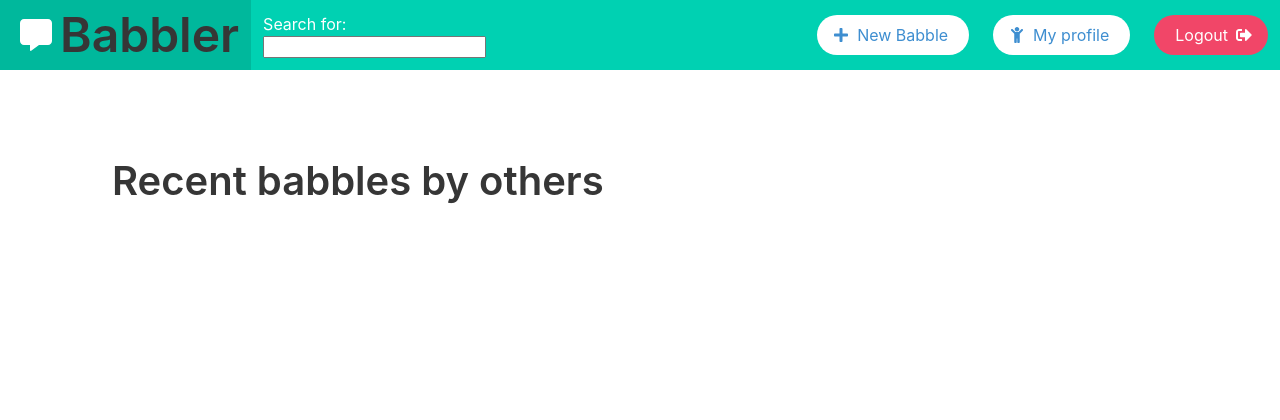
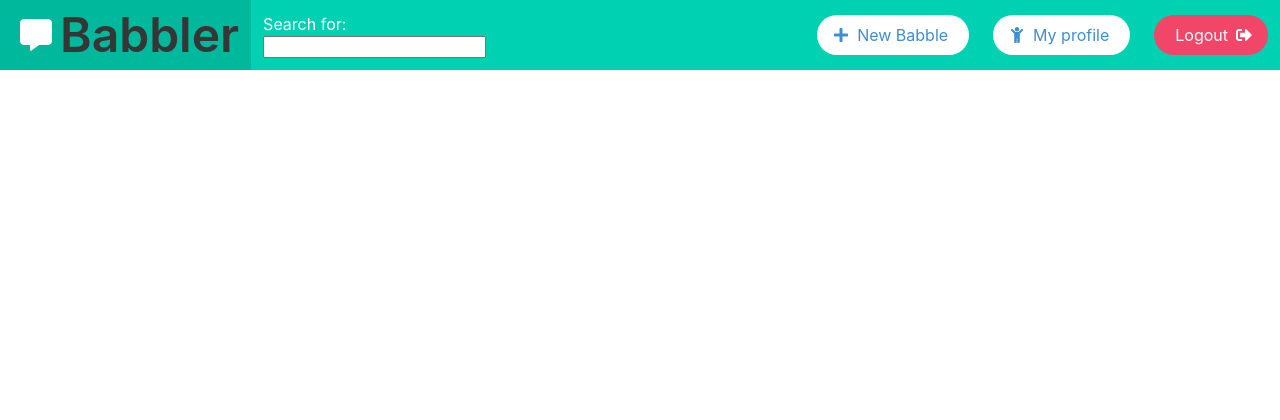
Before and after one commit to GabCh/Babbler, a Flask app: page /myfeed in a window 1280 px wide. Shown: the top 420 px of the page. Run offline with Flask 2, Linux system fonts and the light colour scheme; the visitor is signed in with stand-in values (Sample User, id 1); data comes from the database, SQL or seed files in the repository; some libraries are stand-ins or nearby versions.

Commit message:
Revert "Merge remote-tracking branch 'origin/pimping-and-testing' into tags-mentions"
This reverts commit 449fa95bff159af9823b3c2f47c304f4e16e7e50, reversing
changes made to 0a8fc1d62354271f573eaa162258ff36858030b5.

```diff
--- a/src/app.py
+++ b/src/app.py
@@ -31,15 +31,11 @@ def main():
     logged = 'username' in session
     if logged:
         username = session['username']
-        babbles = db.get_babbles_from_followed_babblers(session['username'])
-        title = "Your newsfeed"
-        if not babbles:
-            babbles = db.get_recent_babbles()
-            title = "Recent babbles by others"
+        babbles = db.get_babbles_from_followed_babblers(username)
         return render_template('index.html',
                                new_login=request.args.get('new_login'),
                                babbler=username, babbles=babbles,
-                               logged=logged, title=title)
+                               logged=logged)
     else:
         return redirect('/login')
 
@@ -150,11 +146,7 @@ def my_profile():
 def feed():
     if 'username' in session:
         babbles = db.get_babbles_from_followed_babblers(session['username'])
-        title = "Your newsfeed"
-        if not babbles:
-            babbles = db.get_recent_babbles()
-            title = "Recent babbles by others"
-        return render_template('/partials/myfeed.html', babbles=babbles, logged=True, title=title)
+        return render_template('/partials/myfeed.html', username=session['username'], babbles=babbles, logged=True)
     else:
         return redirect('/login')
 
@@ -276,7 +268,6 @@ def get_comments():
     else:
         return redirect('/login')
 
-
 @app.route('/deleteBabble', methods=['POST'])
 def delete_babble():
     if 'username' in session:
--- a/src/babbler/babblerdb.py
+++ b/src/babbler/babblerdb.py
@@ -1,6 +1,5 @@
 import pymysql.cursors
 from src.babbler.utils import get_elapsed_time
-from datetime import date, timedelta
 
 
 class BabblerDB(object):
@@ -19,12 +18,11 @@ class BabblerDB(object):
             with self.connection.cursor() as cursor:
                 cursor.execute(sql, (username, publicName, password))
                 self.connection.commit()
-            print('SUCCESS')
         except Exception as e:
             print(e)
 
     def add_babble(self, id, username, message, time_s, tags):
-        sql = "INSERT INTO Babbles VALUES (%s, %s, %s, %s)"
+        sql = "INSERT INTO Babbles VALUES (%s, %s, %s, %s, 0, 0)"
         try:
             with self.connection.cursor() as cursor:
                 cursor.execute(sql, (id, username, message, time_s))
@@ -106,32 +104,11 @@ class BabblerDB(object):
         try:
             with self.connection.cursor() as cursor:
                 sql = """
-                    SELECT B.id, B.username, B.message, B.time_s
+                    SELECT B.id, B.username, B.message, B.time_s, B.nbLikes, B.nbComments
                     FROM Babbles B, Follows F
                     WHERE F.follower LIKE %s AND F.followed = B.username OR B.username = %s
-                    GROUP BY B.time_s DESC;"""
+                    GROUP BY B.time_s DESC, B.username;"""
                 cursor.execute(sql, (username, username,))
-                results = cursor.fetchall()
-                for result in results:
-                    result['time_s'] = "{}".format(result['time_s'])
-                    result['elapsed'] = get_elapsed_time(result['time_s'])
-                    result['tags'] = self.read_tags(result['id'])
-                if not results:
-                    return []
-                return results
-        except Exception as e:
-            print(e)
-
-    def get_recent_babbles(self):
-        try:
-            with self.connection.cursor() as cursor:
-                yesterday = date.today() - timedelta(5)
-                sql = """
-                    SELECT B.id, B.username, B.message, B.time_s
-                    FROM Babbles B WHERE B.time_s >= %s
-                    ORDER BY B.time_s DESC
-                    LIMIT 100;"""
-                cursor.execute(sql, (yesterday, ))
                 results = cursor.fetchall()
                 for result in results:
                     result['time_s'] = "{}".format(result['time_s'])
@@ -169,7 +146,10 @@ class BabblerDB(object):
             with self.connection.cursor() as cursor:
                 cursor.execute(sql)
                 result = cursor.fetchone()
-                return result['max_id'] + 1
+                if result['max_id'] is None:
+                    return 1
+                else:
+                    return result['max_id'] + 1
         except Exception as e:
             print(e)
 
@@ -190,8 +170,8 @@ class BabblerDB(object):
         try:
             keyword = '%' + keyword + '%'
             with self.connection.cursor() as cursor:
-                sql = "SELECT id, username, message, time_s FROM Babbles WHERE message LIKE %s" \
-                      "GROUP BY Babbles.time_s DESC;"
+                sql = "SELECT id, username, message, time_s, nbLikes, nbComments FROM Babbles WHERE message LIKE %s" \
+                      "GROUP BY Babbles.time_s DESC, Babbles.username;"
                 cursor.execute(sql, (keyword,))
                 results = cursor.fetchall()
                 for result in results:
@@ -211,7 +191,7 @@ class BabblerDB(object):
             with self.connection.cursor() as cursor:
                 sql = "SELECT * "\
                       "FROM Babbles WHERE id IN (SELECT DISTINCT id FROM Tag WHERE tag = %s)" \
-                      "GROUP BY Babbles.username, Babbles.time_s DESC;"
+                      "GROUP BY Babbles.time_s DESC, Babbles.username;"
                 cursor.execute(sql, (tag,))
                 results = cursor.fetchall()
                 for result in results:
@@ -229,9 +209,9 @@ class BabblerDB(object):
     def read_user_babbles(self, username: str):
         try:
             with self.connection.cursor() as cursor:
-                sql = "SELECT id, username, message, time_s "\
+                sql = "SELECT id, username, message, time_s, nbLikes, nbComments "\
                       "FROM Babbles WHERE username = %s" \
-                      "GROUP BY Babbles.time_s DESC;"
+                      "GROUP BY Babbles.time_s DESC, Babbles.username;"
                 cursor.execute(sql, (username,))
                 results = cursor.fetchall()
                 for result in results:
--- a/src/static/js/babbles_and_comments.js
+++ b/src/static/js/babbles_and_comments.js
@@ -110,7 +110,7 @@ function hideHasComment(id){
 
 function sendComment(id){
     if(window.event.keyCode == 13){
-        // If the user want to add a new line without sending, he has to hold shift in the same time
+        //If the user want to add a new line without sending, he has to hold shift in the same time
         if(window.event.shiftKey){
              document.getElementById("commentTextBox" + id).innerHTML += "<br>";
         }
--- a/src/templates/layout.html
+++ b/src/templates/layout.html
@@ -6,7 +6,6 @@
     <meta name="viewport" content="width=device-width, initial-scale=1">
     <link rel="stylesheet" href="https://cdnjs.cloudflare.com/ajax/libs/bulma/0.6.2/css/bulma.min.css">
     <link rel="stylesheet" href="{{ url_for('static', filename='style/layout.css') }}">
-    <link rel="shortcut icon" href="{{ url_for('static', filename='favicon.ico') }}">
     <link rel="stylesheet" href="{{ url_for('static', filename='style/babble.css') }}">
     <script defer src="https://use.fontawesome.com/releases/v5.0.8/js/all.js"></script>
     {% block head %}{% endblock %}
--- a/src/templates/partials/feed.html
+++ b/src/templates/partials/feed.html
@@ -1,7 +1,6 @@
 {% block body %}
 <div class="container">
     <div class="section">
-    <p class="title is-2 is-spaced">{{ title }}</p>
     {% for babble in babbles %}
         <div id="delete{{ babble.id }}" class="box">
             <article class="media">
@@ -20,7 +19,6 @@
                             <script type="text/javascript">
                                 document.getElementById("linkTags{{ babble.id }}").innerHTML = link_tags_and_mentions_babble({{babble|safe}});
                             </script>
-
                         </p>
                     </div>
                     <nav class="level is-mobile">
--- a/src/templates/partials/profile.html
+++ b/src/templates/partials/profile.html
@@ -102,7 +102,6 @@
                         <script type="text/javascript">
                             document.getElementById("linkTags{{ babble.id }}").innerHTML = link_tags_and_mentions_babble({{babble|safe}});
                         </script>
-
                     </div>
                     <nav class="level is-mobile">
                         <div class="level-left">
--- a/src/templates/partials/register.html
+++ b/src/templates/partials/register.html
@@ -7,7 +7,7 @@
 {% endblock %}
 
 {% block body %}
-<div class="container section" style="top: -70px!important;">
+<div class="container section">
     <p class="title is-2 is-spaced">Register</p>
     <p class="subtitle is-4">New user</p>
     <div class="box">
--- a/src/templates/partials/search_results.html
+++ b/src/templates/partials/search_results.html
@@ -25,7 +25,6 @@
                       <script type="text/javascript">
                         document.getElementById("linkTags{{ babble.id }}").innerHTML = link_tags_and_mentions_babble({{babble|safe}});
                       </script>
-
                   </p>
               </div>
               <nav class="level is-mobile">
--- a/src/templates/partials/tag_results.html
+++ b/src/templates/partials/tag_results.html
@@ -17,12 +17,14 @@
         </div>
         <div class="media-content">
           <div class="content">
+              <p>
                   <a href="/babblers/{{ babble.username }}"><strong>@{{ babble.username }}</strong></a> <small>{{ babble.elapsed }} ago</small>
                   <br>
                   <div style="white-space: pre-line;" id="linkTags{{ babble.id }}"></div>
-              <script type="text/javascript">
+                  <script type="text/javascript">
                     document.getElementById("linkTags{{ babble.id }}").innerHTML = link_tags_and_mentions_babble({{babble|safe}});
-              </script>
+                  </script>
+              </p>
           </div>
           <nav class="level is-mobile">
             <div class="level-left">
```
Also changed, not shown: src/templates/partials/myprofile.html (+3 -4 lines), src/templates/partials/newbabble.html (+4 -11 lines), src/static/favicon.ico (deleted).
